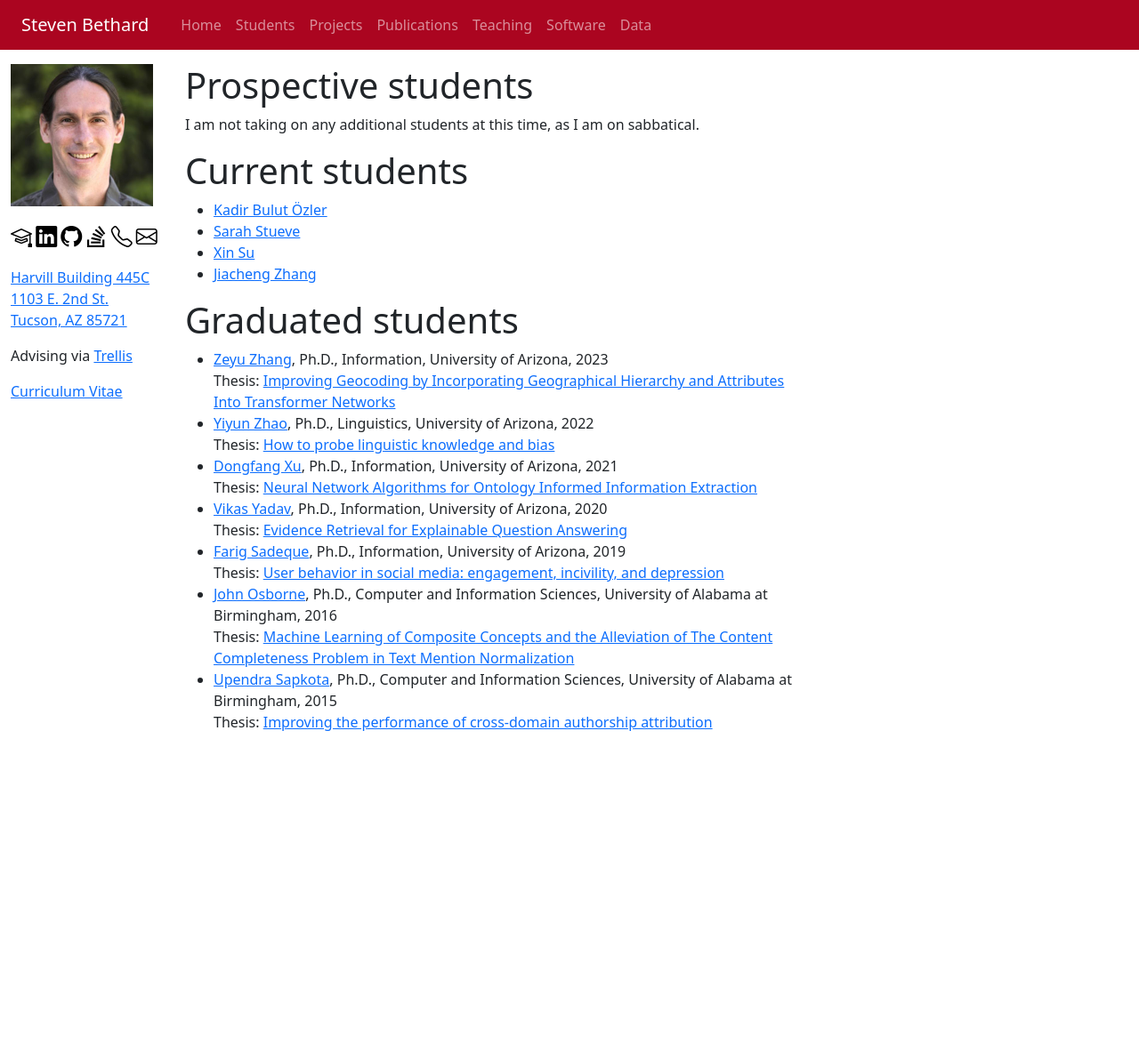
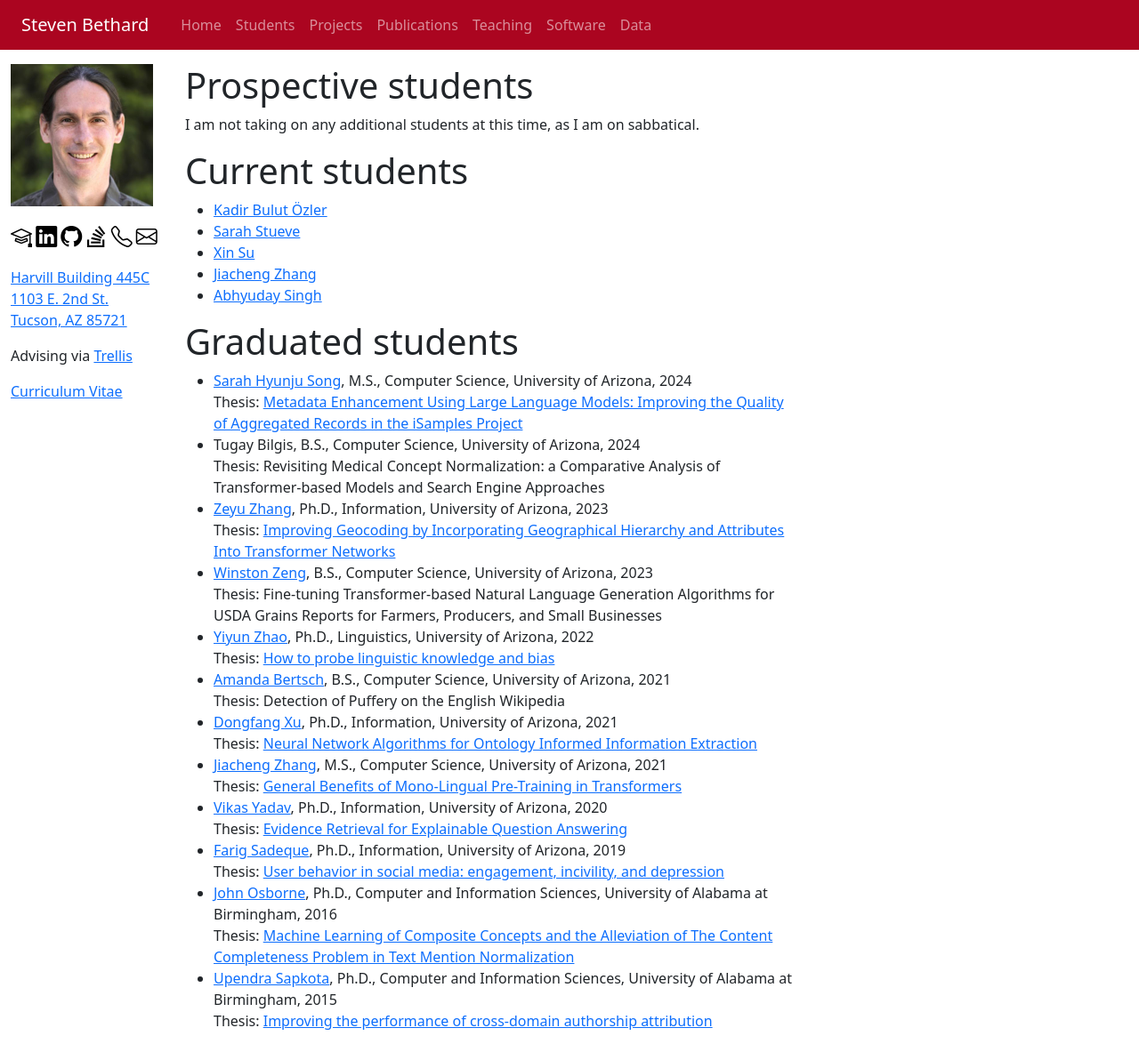
Before and after one commit to bethard/bethard.github.io, a Jekyll site: the page built from students.md, in a window 1280 px wide. Shown: the whole page at 89% size. Built offline with Jekyll 4.4.1, drawn with Linux system fonts in a browser that asks for light colours; before the commit the page ends 900 px from its top, so only the background shows below that.

Commit message:
Adds MS and BS students

```diff
--- a/students.md
+++ b/students.md
@@ -14,15 +14,26 @@
 * [Sarah Stueve](https://ischool.arizona.edu/people/sarah-stueve)
 * [Xin Su](https://ischool.arizona.edu/people/xin-su)
 * [Jiacheng Zhang](https://ischool.arizona.edu/people/jiacheng-zhang)
+* [Abhyuday Singh](https://www.linkedin.com/in/abhyudaysingh31)
 
 # Graduated students #
 
+* [Sarah Hyunju Song](https://www.linkedin.com/in/sarah-hyunju-song-a93894232), M.S., Computer Science, University of Arizona, 2024
+  Thesis: [Metadata Enhancement Using Large Language Models: Improving the Quality of Aggregated Records in the iSamples Project](https://repository.arizona.edu/handle/10150/672555)
+* Tugay Bilgis, B.S., Computer Science, University of Arizona, 2024
+  Thesis: Revisiting Medical Concept Normalization: a Comparative Analysis of Transformer-based Models and Search Engine Approaches
 * [Zeyu Zhang](https://www.linkedin.com/in/zeyu-zhang-902035147/), Ph.D., Information, University of Arizona, 2023
   Thesis: [Improving Geocoding by Incorporating Geographical Hierarchy and Attributes Into Transformer Networks](https://repository.arizona.edu/handle/10150/670290)
+* [Winston Zeng](https://www.linkedin.com/in/winston-zeng-a65a50159/), B.S., Computer Science, University of Arizona, 2023
+  Thesis: Fine-tuning Transformer-based Natural Language Generation Algorithms for USDA Grains Reports for Farmers, Producers, and Small Businesses
 * [Yiyun Zhao](https://www.linkedin.com/in/yiyunzhaoluna/), Ph.D., Linguistics, University of Arizona, 2022
   Thesis: [How to probe linguistic knowledge and bias](https://repository.arizona.edu/handle/10150/665646)
+* [Amanda Bertsch](https://www.linkedin.com/in/amandabertsch/), B.S., Computer Science, University of Arizona, 2021
+  Thesis: Detection of Puffery on the English Wikipedia
 * [Dongfang Xu](https://www.linkedin.com/in/dongfangxu9), Ph.D., Information, University of Arizona, 2021
   Thesis: [Neural Network Algorithms for Ontology Informed Information Extraction](https://repository.arizona.edu/handle/10150/650879)
+* [Jiacheng Zhang](https://ischool.arizona.edu/people/jiacheng-zhang), M.S., Computer Science, University of Arizona, 2021
+  Thesis: [General Benefits of Mono-Lingual Pre-Training in Transformers](https://repository.arizona.edu/handle/10150/660173)
 * [Vikas Yadav](https://www.linkedin.com/in/vyf95/), Ph.D., Information, University of Arizona, 2020
   Thesis: [Evidence Retrieval for Explainable Question Answering](https://repository.arizona.edu/handle/10150/656828)
 * [Farig Sadeque](https://www.linkedin.com/in/farig-sadeque-a982125b/), Ph.D., Information, University of Arizona, 2019
```
